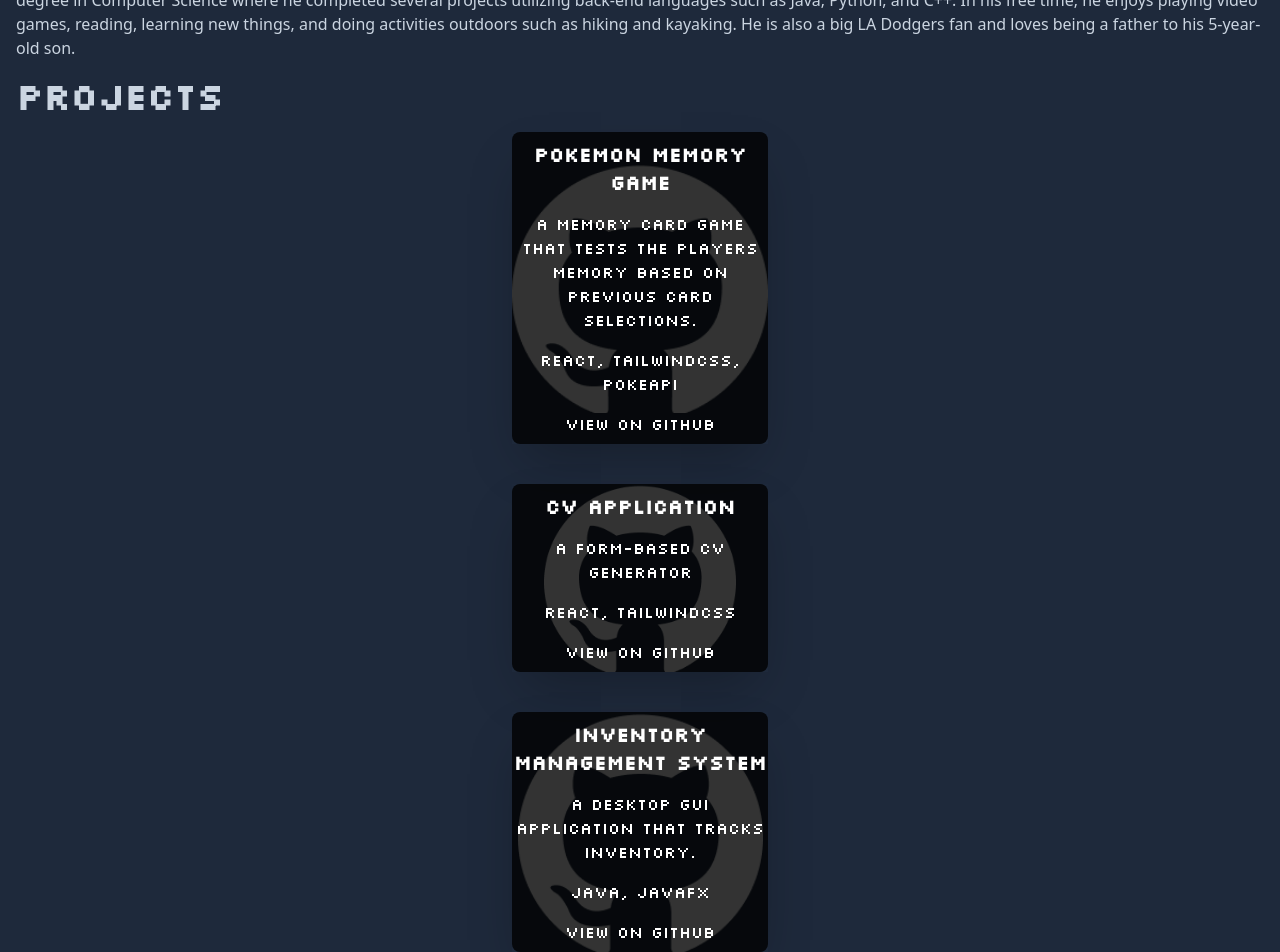
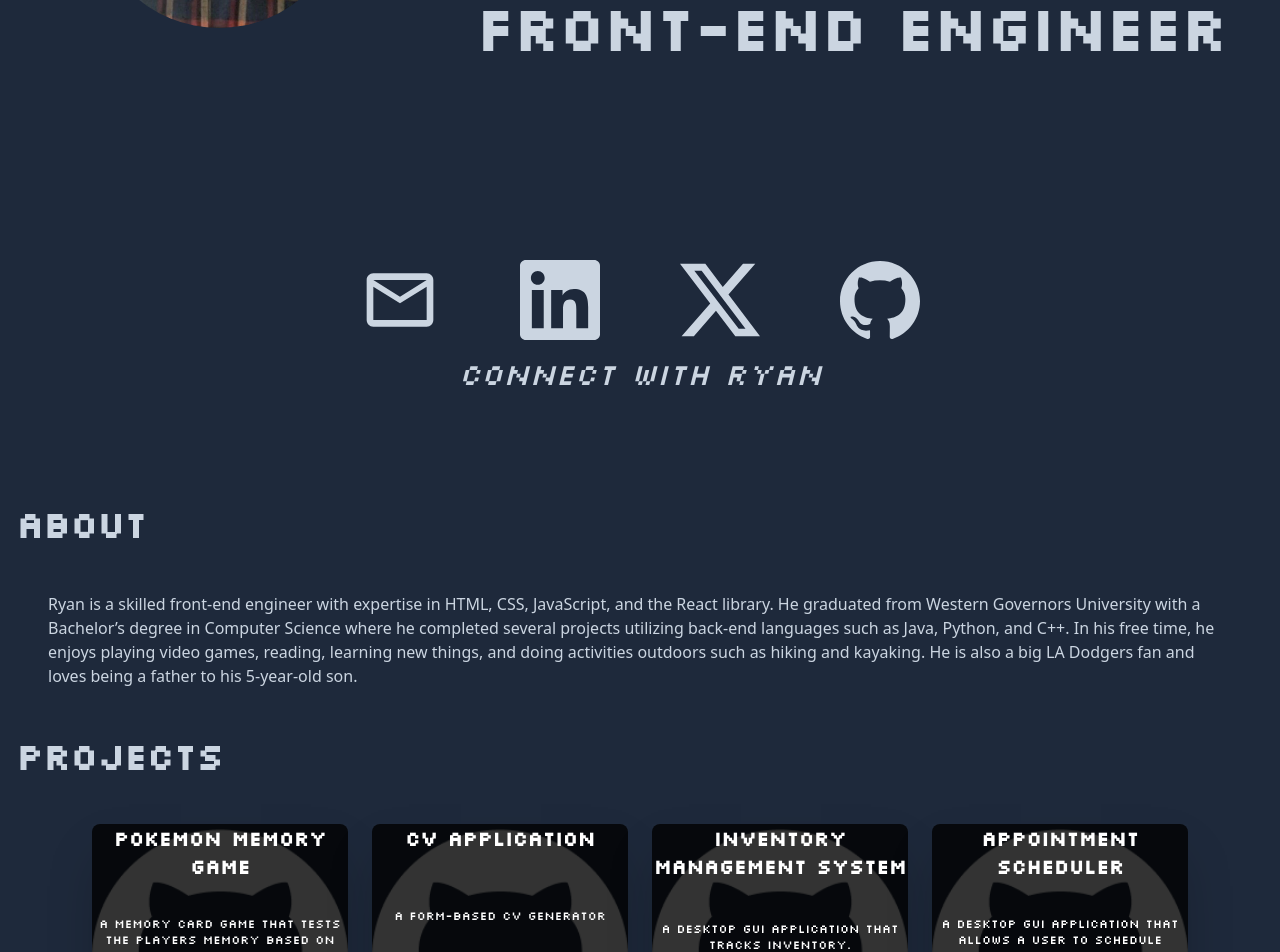
Before and after one commit to gryanpeterson/portfolio, a React (Vite) app: page / in a window 1280 px wide. Shown: the part 380-1332 px from the top of the page. Built offline with nearby package versions, Linux system fonts and the light colour scheme.

Commit message:
Add support for different screen sizes

```diff
--- a/index.html
+++ b/index.html
@@ -7,7 +7,6 @@
       href="https://fonts.googleapis.com/css2?family=Silkscreen&display=swap"
       rel="stylesheet" />
     <meta charset="UTF-8" />
-    <link rel="icon" type="image/svg+xml" href="/vite.svg" />
     <meta name="viewport" content="width=device-width, initial-scale=1.0" />
     <title>Ryan Peterson</title>
   </head>
--- a/src/App.jsx
+++ b/src/App.jsx
@@ -6,7 +6,7 @@
 
 function App() {
   return (
-    <div className="flex flex-col w-screen bg-slate-800 h-min-content">
+    <div className="flex flex-col w-min-content bg-slate-800 h-min-content">
       <Header />
       <Contact />
       <About />
--- a/src/components/About.jsx
+++ b/src/components/About.jsx
@@ -1,8 +1,8 @@
 function About() {
   return (
     <div>
-      <h1 className="mx-4 my-4 text-4xl font-bold text-slate-300">About</h1>
-      <p className="mx-4 font-sans text-slate-300">
+      <h1 className="mx-4 my-12 text-4xl font-bold text-slate-300">About</h1>
+      <p className="mx-12 font-sans text-slate-300">
         Ryan is a skilled front-end engineer with expertise in HTML, CSS,
         JavaScript, and the React library. He graduated from Western Governors
         University with a Bachelor’s degree in Computer Science where he
--- a/src/components/Contact.jsx
+++ b/src/components/Contact.jsx
@@ -1,10 +1,10 @@
 function Contact() {
   return (
-    <>
-      <div className="flex flex-row my-10 justify-evenly">
+    <div className="my-16">
+      <div className="flex flex-row mt-10 mb-4 sm:justify-center sm:gap-20 justify-evenly">
         <a href="mailto:gryanpeterson@gmail.com">
           <svg
-            className="w-10 h-10 fill-slate-300"
+            className="w-10 h-10 md:w-20 md:h-20 fill-slate-300"
             xmlns="http://www.w3.org/2000/svg"
             viewBox="0 0 24 24">
             <title>email-outline</title>
@@ -16,7 +16,7 @@
           target="_blank"
           rel="noopener noreferrer">
           <svg
-            className="w-10 h-10 fill-slate-300"
+            className="w-10 h-10 md:w-20 md:h-20 fill-slate-300"
             role="img"
             viewBox="0 0 24 24"
             xmlns="http://www.w3.org/2000/svg">
@@ -29,7 +29,7 @@
           target="_blank"
           rel="noopener noreferrer">
           <svg
-            className="w-10 h-10 fill-slate-300"
+            className="w-10 h-10 md:w-20 md:h-20 fill-slate-300"
             role="img"
             viewBox="0 0 24 24"
             xmlns="http://www.w3.org/2000/svg">
@@ -42,7 +42,7 @@
           target="_blank"
           rel="noopener noreferrer">
           <svg
-            className="w-10 h-10 fill-slate-300"
+            className="w-10 h-10 md:w-20 md:h-20 fill-slate-300"
             role="img"
             viewBox="0 0 24 24"
             xmlns="http://www.w3.org/2000/svg">
@@ -51,7 +51,10 @@
           </svg>
         </a>
       </div>
-    </>
+      <h6 className="flex justify-center text-xl italic md:text-3xl text-slate-300">
+        Connect with ryan
+      </h6>
+    </div>
   );
 }
 export default Contact;
--- a/src/components/Header.jsx
+++ b/src/components/Header.jsx
@@ -2,14 +2,16 @@
   return (
     <div className="mt-6 mx-2 grid grid-cols-[1fr_2fr] grid-rows-2 place-items-center">
       <img
-        className="w-32 h-32 row-span-2 rounded-full"
+        className="row-span-2 rounded-full w-28 h-28 sm:w-36 sm:h-36 md:w-48 md:h-48 lg:w-64 lg:h-64"
         src="/src/assets/headshot.jpg"
         alt=""
       />
-      <h1 className="text-3xl font-bold text-center text-slate-300">
+      <h1 className="text-3xl font-bold text-center sm:text-5xl md:text-7xl lg:text-9xl text-slate-300">
         Ryan Peterson
       </h1>
-      <h2 className="text-lg font-bold text-slate-300">Front-End Engineer</h2>
+      <h2 className="text-lg font-bold text-center sm:text-2xl md:text-4xl lg:text-6xl text-slate-300">
+        Front-End Engineer
+      </h2>
     </div>
   );
 }
--- a/src/components/ProjectCard.jsx
+++ b/src/components/ProjectCard.jsx
@@ -1,13 +1,11 @@
 function ProjectCard({ name, description, technologies, gitHubUrl }) {
   return (
-    <div className="bg-center flex flex-col items-center w-64 mb-10 bg-contain bg-no-repeat shadow-2xl bg-[url('src/assets/github-mark-white.png')] justify-evenly">
-      <div className="flex flex-col items-center w-full rounded-lg bg-black/80">
-        <h4 className="my-2 text-xl font-bold text-center text-white/100">
-          {name}
-        </h4>
-        <p className="my-2 text-center text-white/100">{description}</p>
-        <p className="my-2 text-center text-white/100">{technologies}</p>
-        <a className="my-2 text-center text-white/100" href={gitHubUrl}>
+    <div className="bg-center flex flex-col items-center w-64 h-64 mb-10 bg-contain bg-no-repeat shadow-2xl bg-[url('src/assets/github-mark-white.png')] justify-evenly">
+      <div className="flex flex-col items-center justify-between w-full h-full rounded-lg bg-black/80">
+        <h4 className="text-xl font-bold text-center text-white/100">{name}</h4>
+        <p className="text-xs text-center text-white/100">{description}</p>
+        <p className="text-xs text-center text-white/100">{technologies}</p>
+        <a className="text-lg text-center text-white/100" href={gitHubUrl}>
           View On GitHub
         </a>
       </div>
--- a/src/components/Projects.jsx
+++ b/src/components/Projects.jsx
@@ -3,27 +3,31 @@
 function Projects() {
   return (
     <>
-      <h2 className="mx-4 my-4 text-4xl font-bold text-slate-300">Projects</h2>
-      <div className="flex flex-col items-center">
+      <h2 className="mx-4 my-12 text-4xl font-bold text-slate-300">Projects</h2>
+      <div className="flex flex-col items-center gap-6 sm:flex-wrap sm:flex-row sm:justify-center">
         <ProjectCard
           name="Pokemon Memory Game"
           description="A memory card game that tests the players memory based on previous card selections."
           technologies="React, TailwindCSS, PokeAPI"
+          gitHubUrl="https://github.com/gryanpeterson/pokemon-memory-game"
         />
         <ProjectCard
           name="CV Application"
           description="A form-based CV generator"
           technologies="React, TailwindCSS"
+          gitHubUrl="https://github.com/gryanpeterson/cv-application"
         />
         <ProjectCard
           name="Inventory Management System"
           description="A desktop GUI application that tracks inventory."
           technologies="Java, JavaFX"
+          gitHubUrl="https://github.com/gryanpeterson/inventory-management-system"
         />
         <ProjectCard
           name="Appointment Scheduler"
           description="A desktop GUI application that allows a user to schedule appointments for customers."
           technologies="Java, JavaFX, MySQL"
+          gitHubUrl="https://github.com/gryanpeterson/appointment-scheduler"
         />
       </div>
     </>
```
Also changed, not shown: src/assets/github-mark.png (deleted), src/assets/repo.png (deleted).
